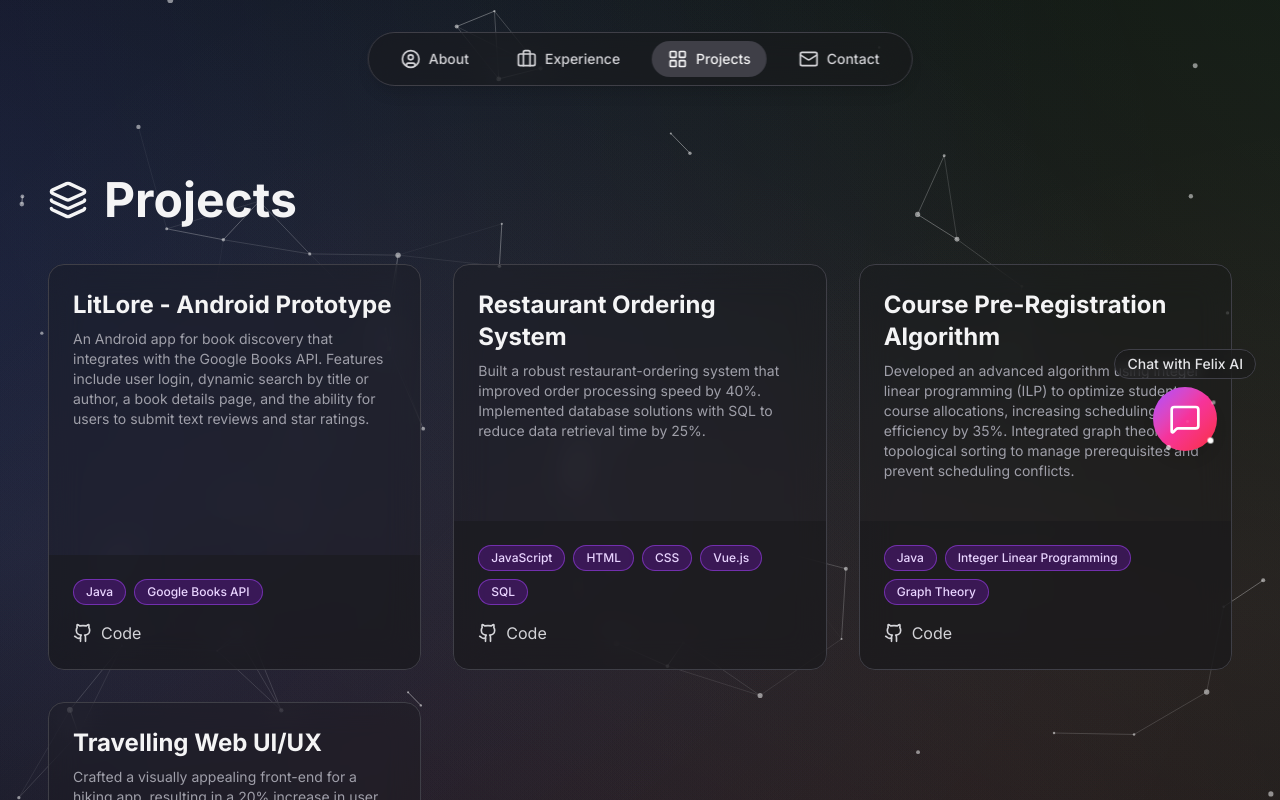
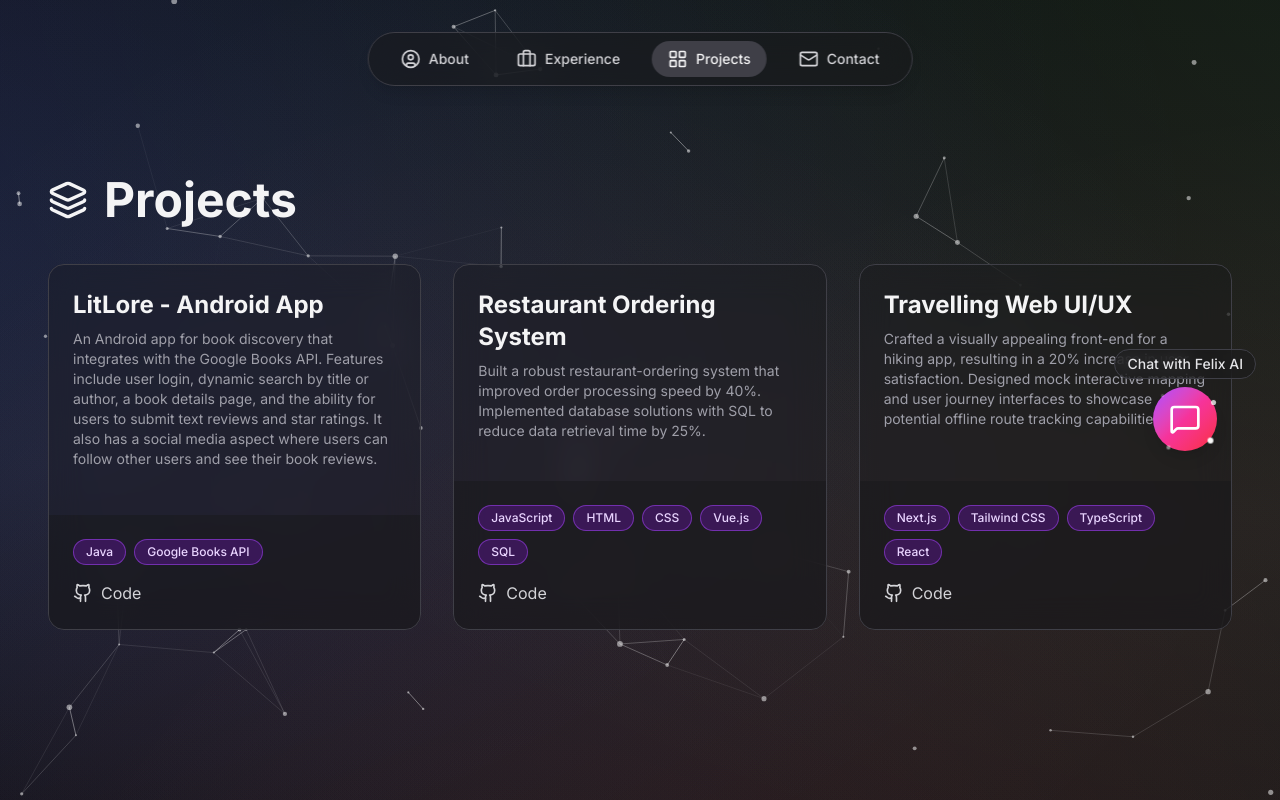
Before and after one commit to Felomondi/gen_ai_pw, a Next.js app in the folder my-ai-portfolio/: page /projects in a window 1280 px wide. Shown: the top 800 px of the page. Built offline with nearby package versions, Linux system fonts and the light colour scheme.

Commit message:
add some changes for prod

```diff
--- a/my-ai-portfolio/app/experience/page.tsx
+++ b/my-ai-portfolio/app/experience/page.tsx
@@ -1,19 +1,25 @@
 "use client";
 
-// We add useState and useEffect to the imports
 import React, { useState, useEffect } from "react";
 import GlassCard from "@/components/GlassCard";
 import { motion } from "framer-motion";
 import { Briefcase } from "lucide-react";
 
 const experiences = [
-  // ... (Your existing experience data is unchanged)
   {
     role: "Software Engineer Intern",
     company: "Morgan Stanley",
     date: "June 2025 - Present",
     location: "New York, NY",
-    description: "Working on internal trade reporting applications.",
+    // FIX: Changed description to be an object with an intro and bullet points
+    description: {
+      intro: "Developed a key component of an observability platform focused on data quality assurance:",
+      points: [
+        "Architected and built a tracking tool in Python to monitor user data as it moved through our quality-check pipeline, identifying the exact stages where issues occurred.",
+        "Implemented a system to analyze and report the success and failure rates of specific data quality rules, providing crucial insights for both clients and internal developers.",
+        "Designed and developed intuitive monitoring dashboards using Prometheus and Grafana to visualize user process flows and rule performance, which streamlined the debugging process for all stakeholders."
+      ]
+    },
     skills: ["Python", "SQL", "Prometheus.io", "Grafana", "OpenTelemetry"],
   },
   {
@@ -56,14 +62,6 @@ const experiences = [
     description: "Selected as one of 38 software engineers for an intensive workshop. Collaborated with engineers to build a Python-based portfolio manager using Jupyter Notebooks.",
     skills: ["Python", "Jupyter Notebooks"],
   },
-  {
-    role: "College Access Mentor",
-    company: "Equity Group Foundation",
-    date: "May 2022 - Aug 2022",
-    location: "Nairobi, Kenya",
-    description: "Guided high school graduates through college applications, provided SAT preparation, and reviewed essays, helping scholars gain admission to top US universities.",
-    skills: ["Peer Tutoring", "Communication", "Team Leadership", "Community Empowerment"],
-  },
 ];
 
 const listContainerVariants = {
@@ -89,25 +87,18 @@ const lineItemVariants = {
 };
 
 export default function ExperiencePage() {
-  // --- FIX FOR HYDRATION ERROR ---
   const [isClient, setIsClient] = useState(false);
-
-  useEffect(() => {
-    // This code runs only in the browser, after the page has loaded
-    setIsClient(true);
-  }, []);
-  // --- END OF FIX ---
+  useEffect(() => { setIsClient(true) }, []);
 
   return (
     <main className="min-h-screen p-4 md:p-12 flex justify-center">
-      <GlassCard className="w-full max-w-5xl my-12">
+      <GlassCard className="w-full max-w-4xl my-12">
         <div className="p-8 md:p-16">
           <h1 className="text-4xl md:text-5xl font-bold mb-8 text-zinc-100 flex items-center gap-4">
             <Briefcase size={40} />
             Work Experience
           </h1>
 
-          {/* We only render the animated list if we are on the client */}
           {isClient && (
             <motion.div className="space-y-8" variants={listContainerVariants} initial="hidden" animate="visible">
               {experiences.map((exp, index) => (
@@ -118,7 +109,23 @@ export default function ExperiencePage() {
                     <p>{exp.date}</p>
                     <p>{exp.location}</p>
                   </motion.div>
-                  <motion.p variants={lineItemVariants} className="mt-2 text-zinc-300">{exp.description}</motion.p>
+
+                  {/* FIX: Render description based on its type (string or object) */}
+                  <motion.div variants={lineItemVariants} className="mt-2 text-zinc-300 text-sm">
+                    {typeof exp.description === 'string' ? (
+                      <p>{exp.description}</p>
+                    ) : (
+                      <>
+                        <p>{exp.description.intro}</p>
+                        <ul className="list-disc pl-5 mt-2 space-y-1">
+                          {exp.description.points.map((point, i) => (
+                            <li key={i}>{point}</li>
+                          ))}
+                        </ul>
+                      </>
+                    )}
+                  </motion.div>
+
                   <motion.div variants={lineItemVariants} className="mt-3 flex flex-wrap gap-2">
                     {exp.skills.map((skill, sIndex) => (
                       <span key={sIndex} className="bg-zinc-800 text-purple-300 text-sm font-medium px-3 py-1 rounded-full">{skill}</span>
--- a/my-ai-portfolio/app/projects/page.tsx
+++ b/my-ai-portfolio/app/projects/page.tsx
@@ -8,8 +8,8 @@ import Link from 'next/link';
 // --- YOUR PROJECTS DATA, ORGANIZED FROM YOUR RESUME ---
 const projects = [
   {
-    title: "LitLore - Android Prototype",
-    description: "An Android app for book discovery that integrates with the Google Books API. Features include user login, dynamic search by title or author, a book details page, and the ability for users to submit text reviews and star ratings.",
+    title: "LitLore - Android App",
+    description: "An Android app for book discovery that integrates with the Google Books API. Features include user login, dynamic search by title or author, a book details page, and the ability for users to submit text reviews and star ratings. It also has a social media aspect where users can follow other users and see their book reviews.",
     tags: ["Java", "Google Books API"],
     githubUrl: "https://github.com/Felomondi/Litlore-android",
     liveUrl: null,
@@ -19,13 +19,6 @@ const projects = [
     description: "Built a robust restaurant-ordering system that improved order processing speed by 40%. Implemented database solutions with SQL to reduce data retrieval time by 25%.",
     tags: ["JavaScript", "HTML", "CSS", "Vue.js", "SQL"],
     githubUrl: "https://github.com/Felomondi/Restaurant_Ordiering_System",
-    liveUrl: null,
-  },
-  {
-    title: "Course Pre-Registration Algorithm",
-    description: "Developed an advanced algorithm using integer linear programming (ILP) to optimize student course allocations, increasing scheduling efficiency by 35%. Integrated graph theory and topological sorting to manage prerequisites and prevent scheduling conflicts.",
-    tags: ["Java", "Integer Linear Programming", "Graph Theory"],
-    githubUrl: "https://github.com/Felomondi/Course_Pre-registration_Algorithm-",
     liveUrl: null,
   },
   {
```
